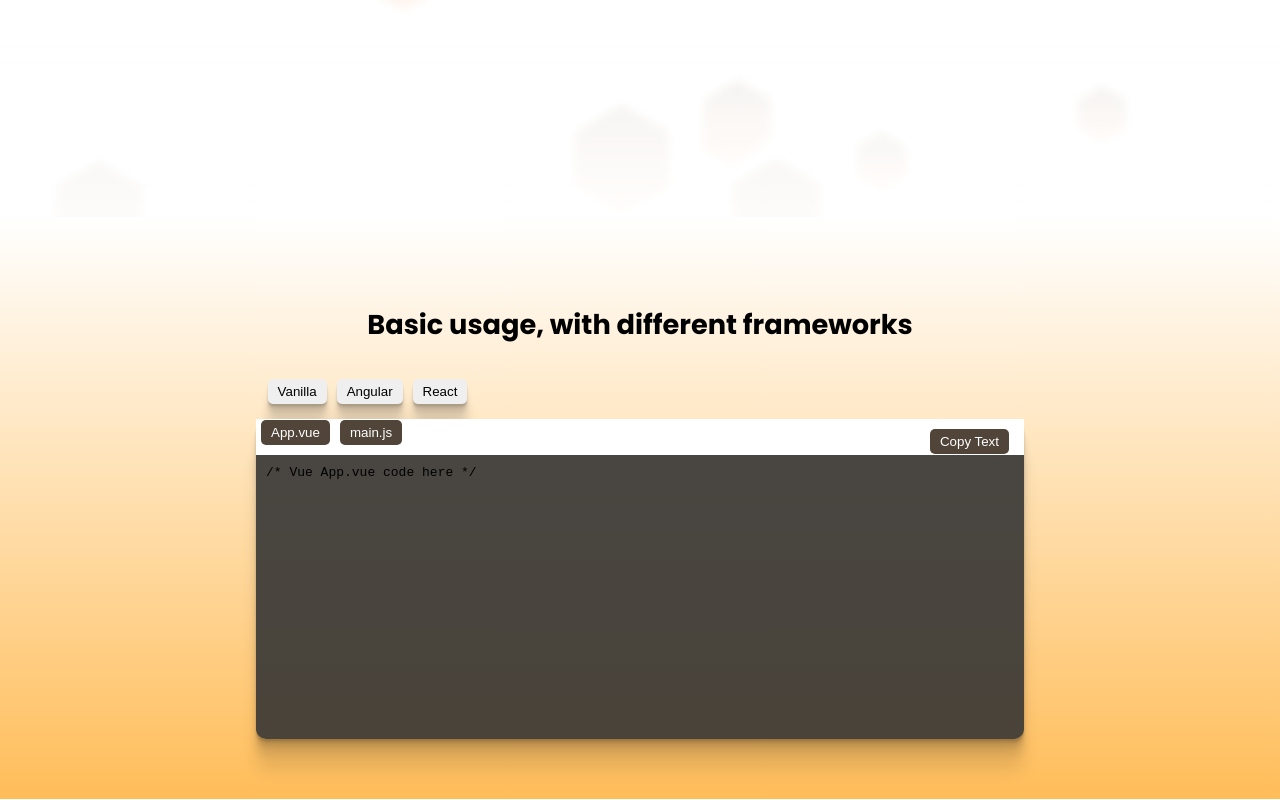
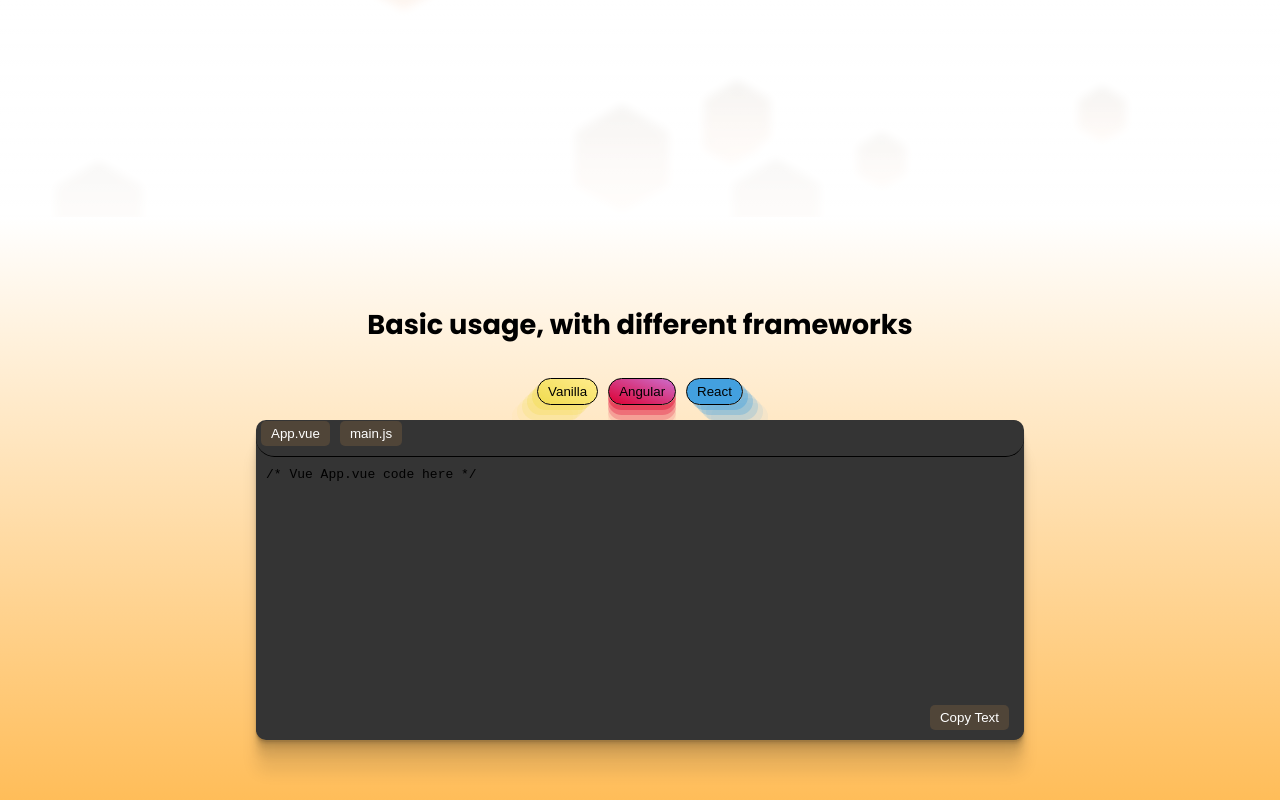
Before and after one commit to FormBee/FormBee, an Angular app in the folder client/FormBee/: page /home in a window 1280 px wide. Shown: the part 539-1339 px from the top of the page. Built offline with nearby package versions, Linux system fonts and the light colour scheme.

Commit message:
Added custom button styling for each framework example.

```diff
--- a/client/FormBee/src/app/landing-code-examples/landing-code-examples.component.html
+++ b/client/FormBee/src/app/landing-code-examples/landing-code-examples.component.html
@@ -2,9 +2,9 @@
 <div class="section-container">
     <h3>Basic usage, with different frameworks</h3>
     <div class="framework-tabs">
-      <button (click)="setCurrentFramework('vanilla')">Vanilla</button>
-      <button (click)="setCurrentFramework('angular')">Angular</button>
-      <button (click)="setCurrentFramework('react')">React</button>
+      <button class="vanilla-button" (click)="setCurrentFramework('vanilla')">Vanilla</button>
+      <button class="angular-button" (click)="setCurrentFramework('angular')">Angular</button>
+      <button class="react-button" (click)="setCurrentFramework('react')">React</button>
     </div>
 
     <div class="code-examples-container">
--- a/client/FormBee/src/app/landing-code-examples/landing-code-examples.component.scss
+++ b/client/FormBee/src/app/landing-code-examples/landing-code-examples.component.scss
@@ -18,10 +18,6 @@
 
   }
 
-.framework-tabs button {
-  box-shadow: rgba(0, 0, 0, 0.09) 0px 2px 1px, rgba(0, 0, 0, 0.09) 0px 4px 2px, rgba(0, 0, 0, 0.09) 0px 8px 4px, rgba(0, 0, 0, 0.09) 0px 16px 8px, rgba(0, 0, 0, 0.09) 0px 32px 16px;
-
-}
 
 .code-examples-container {
   z-index: 10000;
@@ -31,7 +27,7 @@
   justify-content: center;
   width: 60vw;
   height: 40vh;
-  background-color: #343434e4;
+  background-color: #343434;
   color: #000000;
   margin: auto;
   border-radius: 10px;
@@ -56,7 +52,6 @@
     border-radius: 5px;
     color: white;
     cursor: pointer;
-    padding: 5px 10px;
   }
 }
 
@@ -65,12 +60,10 @@ html, body {
 }
 
 .framework-tabs {
-  justify-content: start;
   width: fit-content;
-  margin: 10px;
-  margin-left: 17vw;
   padding: 5px;
-
+  margin:auto;
+  margin-bottom:10px;
 }
 
 
@@ -90,13 +83,71 @@ padding-bottom: 20px;
 .fw-nav {
   width: 100%;
   height: 40px;
-  background-color: white;
+  background-color: #343434;
+
   z-index: 1000;
+  border-bottom: solid 1px #000000;
+  border-radius: 20px;
 }
 
 .copy-button {
   position: absolute;
-  top: 10px;
+  bottom: 10px;
   right: 10px;
   z-index: 1000;
 }
+
+.vanilla-button {
+  position: relative;
+  background: linear-gradient(to top right, #f0db4f, #ffec8b);
+  border: solid 1px #000000;
+  outline: none;
+  transition: opacity .4s ease-in-out;
+  transition: box-shadow .4s ease-in-out;
+  color: black;
+  box-shadow: rgba(#f0db4f, 0.4) -5px 5px, rgba(#f0db4f, 0.3) -10px 10px, rgba(#f0db4f, 0.2) -15px 15px, rgba(#f0db4f, 0.1) -20px 20px, rgba(#f0db4f, 0.05) -25px 25px;
+
+  border-radius: 20px;
+}
+.vanilla-button:hover {
+  opacity: 0.8;
+  cursor: pointer;
+  box-shadow: rgba(#f0db4f, 0.3) -2px 2px;
+
+}
+
+.angular-button {
+  position: relative;
+  background: linear-gradient(to top right, #dd0031, #a60bcc8f);
+  border: solid 1px #000000;
+  outline: none;
+  transition: opacity .4s ease-in-out;
+  transition: box-shadow .4s ease-in-out;
+  color: black;
+  box-shadow: rgba(#dd0031, 0.4) 0px 5px, rgba(#dd0031, 0.3) 0px 10px, rgba(#dd0031, 0.2) 0px 15px, rgba(#dd0031, 0.1) 0px 20px, rgba(#dd0031, 0.05) 0px 25px;
+
+  border-radius: 20px;
+}
+.angular-button:hover {
+  opacity: 0.8;
+  cursor: pointer;
+  box-shadow: rgba(#dd0031, 0.3) 0px 2px;
+
+}
+
+.react-button {
+  position: relative;
+  background: linear-gradient(to top right, #43a0df, #43a0df);
+  border: solid 1px #000000;
+  outline: none;
+  transition: opacity .4s ease-in-out;
+  transition: box-shadow .4s ease-in-out;
+  color: black;
+  box-shadow: rgba(#43a0df, 0.4) 5px 5px, rgba(#43a0df, 0.3) 10px 10px, rgba(#43a0df, 0.2) 15px 15px, rgba(#43a0df, 0.1) 20px 20px, rgba(#43a0df, 0.05) 25px 25px;
+  border-radius: 20px;
+}
+.react-button:hover {
+  opacity: 0.8;
+  cursor: pointer;
+  box-shadow: rgba(#43a0df, 0.3) 2px 2px;
+}
```
